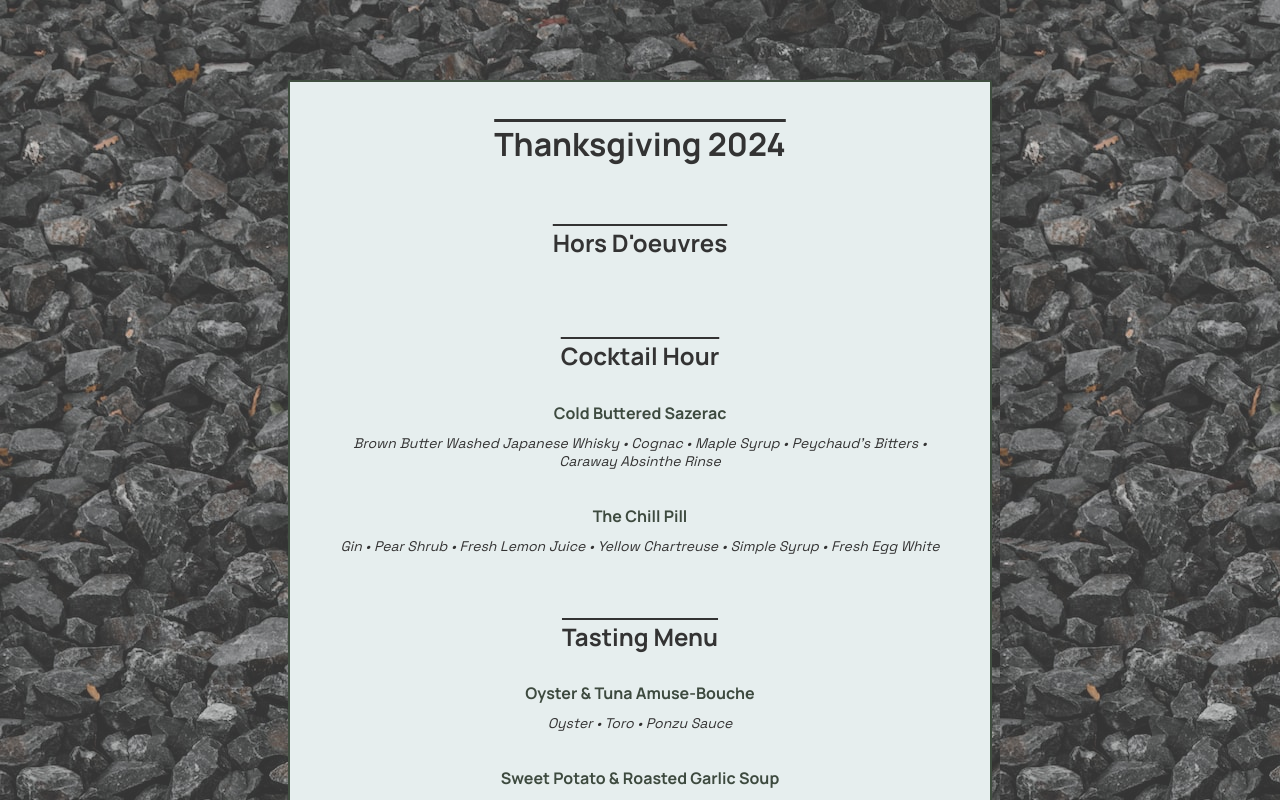
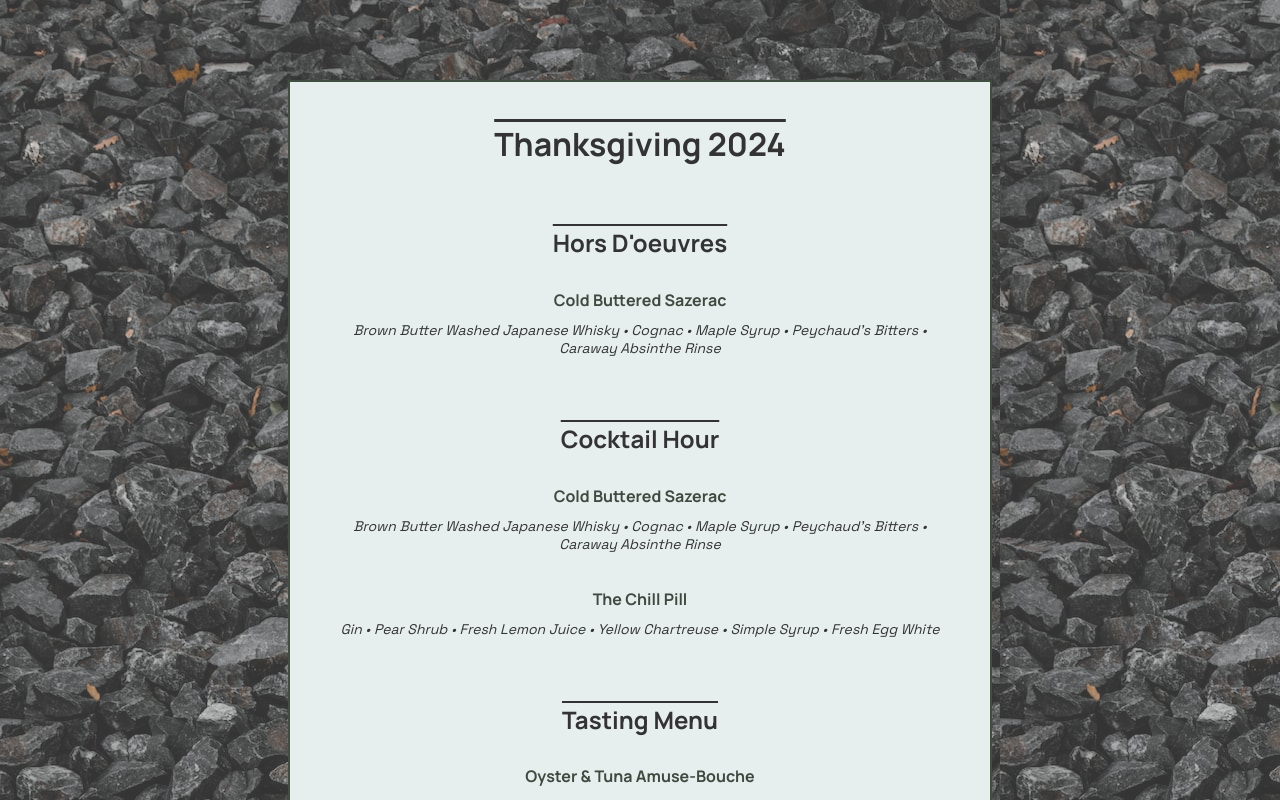
Before and after one commit to williamrogerschi/charleston2023, a React (Vite) app in the folder duncantgiving2023/: page / in a window 1280 px wide. Shown: the top 800 px of the page. Built offline with nearby package versions, Linux system fonts and the light colour scheme; a web font is replaced by a local one.

Commit message:
almost done

```diff
--- a/duncantgiving2023/src/App.jsx
+++ b/duncantgiving2023/src/App.jsx
@@ -12,6 +12,12 @@ function App() {
         <div className='h2-container'>
         <h2>Hors D'oeuvres</h2>
         </div>
+        <div className='menu-card'>
+            <div className='menu-content'>
+            <h4>Cold Buttered Sazerac</h4>
+            <p>Brown Butter Washed Japanese Whisky • Cognac • Maple Syrup • Peychaud's Bitters • Caraway Absinthe Rinse</p>
+            </div>
+          </div>
         <div className='h2-container'>
         <h2>Cocktail Hour</h2>
         </div>
```
